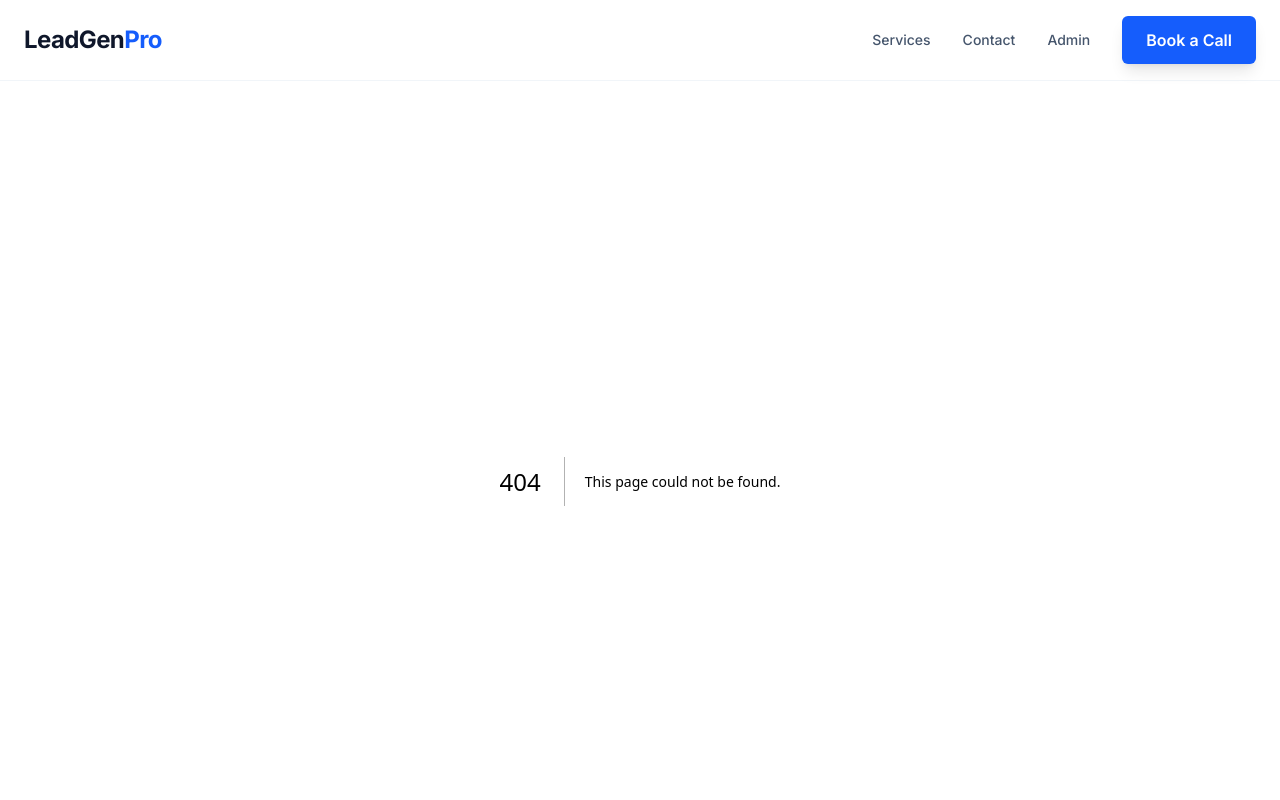
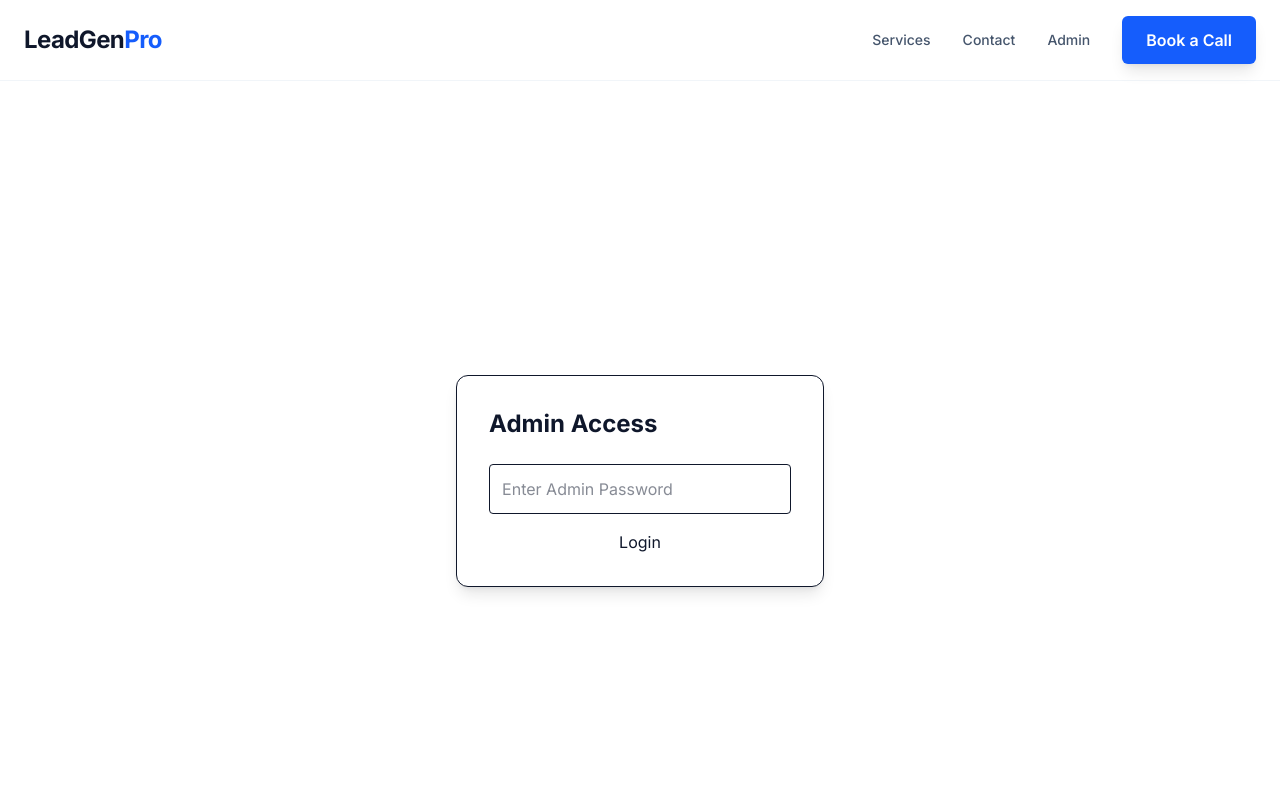
Before and after one commit to Misgana-design/Lead-Gen-pro, a Next.js app: page /admin in a window 1280 px wide. Before the commit this address had no page. Shown: the top 800 px of the page. Built offline with nearby package versions, Linux system fonts and the light colour scheme.

Commit message:
Admin page

```diff
--- /dev/null
+++ b/src/app/admin/page.tsx
@@ -0,0 +1,109 @@
+"use client";
+
+import { useState, useEffect } from "react";
+import { Section } from "@/components/ui/Section";
+import { Button } from "@/components/ui/Button";
+
+export default function AdminDashboard() {
+  const [isAuthenticated, setIsAuthenticated] = useState(false);
+  const [password, setPassword] = useState("");
+  const [leads, setLeads] = useState([]);
+  const [isLoading, setIsLoading] = useState(false);
+
+  // For this project, the password is "leadgen2026"
+  const handleLogin = (e: React.SubmitEvent<HTMLFormElement>) => {
+    e.preventDefault();
+    if (password === "leadgen2026") {
+      setIsAuthenticated(true);
+      fetchLeads();
+    } else {
+      alert("Incorrect Password");
+    }
+  };
+
+  const fetchLeads = async () => {
+    setIsLoading(true);
+    const res = await fetch("/api/leads");
+    const data = await res.json();
+    setLeads(data);
+    setIsLoading(false);
+  };
+
+  if (!isAuthenticated) {
+    return (
+      <div className="animate-fade-in">
+        <Section className="min-h-screen flex items-center justify-center">
+          <form
+            onSubmit={handleLogin}
+            className="max-w-md w-full p-8 border rounded-xl bg-white shadow-lg"
+          >
+            <h1 className="text-2xl font-bold mb-6">Admin Access</h1>
+            <input
+              type="password"
+              placeholder="Enter Admin Password"
+              className="w-full p-3 border rounded mb-4 outline-none focus:ring-2 focus:ring-blue-600"
+              value={password}
+              onChange={(e) => setPassword(e.target.value)}
+            />
+            <Button className="w-full">Login</Button>
+          </form>
+        </Section>
+      </div>
+    );
+  }
+
+  return (
+    <div className="animate-fade-in">
+      <Section>
+        <div className="flex justify-between items-center mb-10">
+          <h1 className="text-3xl font-bold">Inbound Leads</h1>
+          <Button variant="secondary" onClick={fetchLeads}>
+            Refresh Data
+          </Button>
+        </div>
+
+        <div className="overflow-x-auto border rounded-xl">
+          <table className="w-full text-left">
+            <thead className="bg-slate-50 border-b">
+              <tr>
+                <th className="p-4 font-semibold">Date</th>
+                <th className="p-4 font-semibold">Name</th>
+                <th className="p-4 font-semibold">Email</th>
+                <th className="p-4 font-semibold">Message</th>
+                <th className="p-4 font-semibold">Status</th>
+              </tr>
+            </thead>
+            <tbody>
+              {leads.length === 0 ? (
+                <tr>
+                  <td colSpan={5} className="p-10 text-center text-slate-500">
+                    No leads captured yet.
+                  </td>
+                </tr>
+              ) : (
+                leads.map((lead: any) => (
+                  <tr
+                    key={lead.id}
+                    className="border-b hover:bg-slate-50 transition-colors"
+                  >
+                    <td className="p-4 text-sm">{lead.date}</td>
+                    <td className="p-4 font-medium">{lead.name}</td>
+                    <td className="p-4 text-sm">{lead.email}</td>
+                    <td className="p-4 text-sm text-slate-600 truncate max-w-xs">
+                      {lead.message}
+                    </td>
+                    <td className="p-4">
+                      <span className="px-2 py-1 text-xs font-bold bg-green-100 text-green-700 rounded-full">
+                        {lead.status}
+                      </span>
+                    </td>
+                  </tr>
+                ))
+              )}
+            </tbody>
+          </table>
+        </div>
+      </Section>
+    </div>
+  );
+}
```
